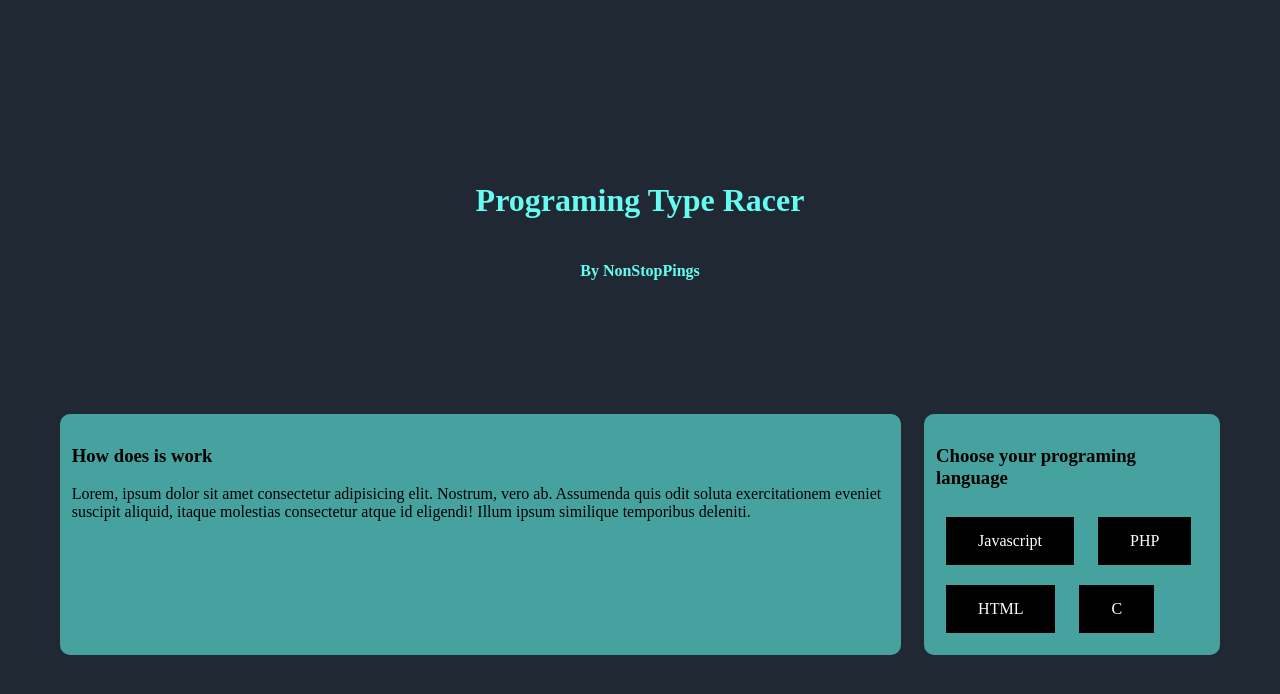
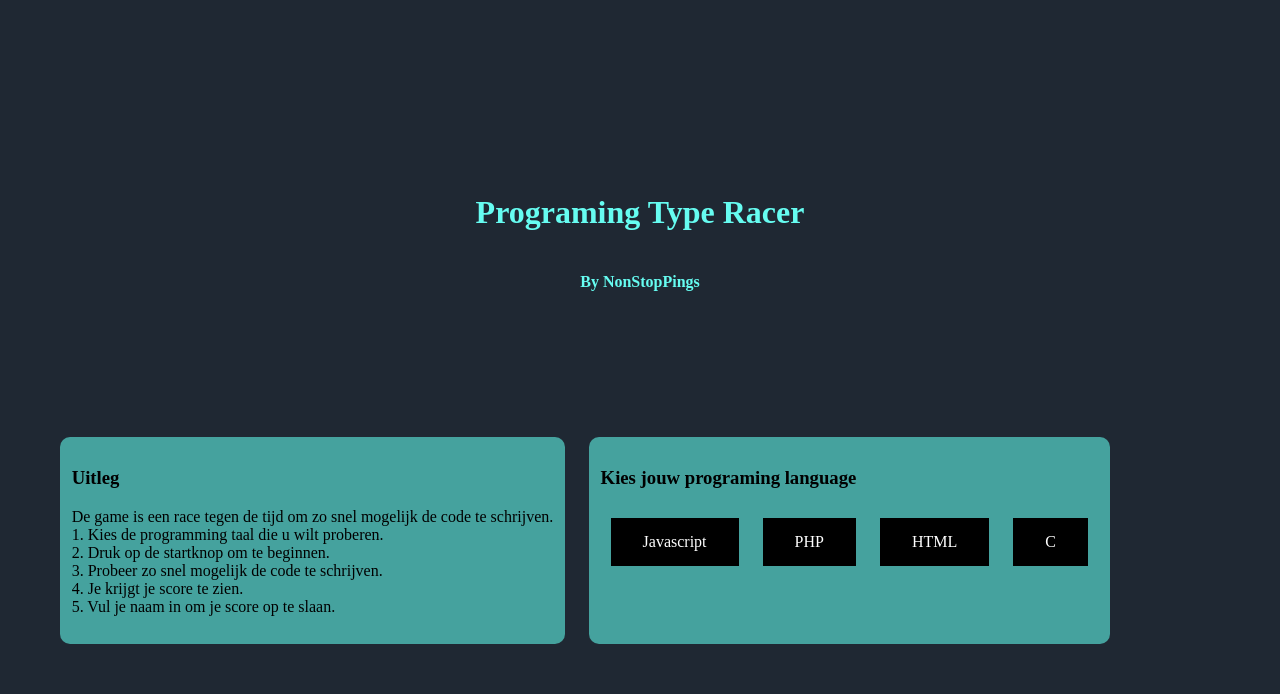
Before and after one commit to Ahmed-Farsi/CodeRacer, a PHP site: page / in a window 1280 px wide. Shown: the top 694 px of the page. Run offline with PHP 8.4, Linux system fonts and the light colour scheme.

Commit message:
Uitwerking van de exercise

```diff
--- a/index.php
+++ b/index.php
@@ -17,11 +17,21 @@
     <div class="lowerContainer">
         <div class="boxes">
             <div class="box1">
-                <h3>How does is work</h3>
-                <p>Lorem, ipsum dolor sit amet consectetur adipisicing elit. Nostrum, vero ab. Assumenda quis odit soluta exercitationem eveniet suscipit aliquid, itaque molestias consectetur atque id eligendi! Illum ipsum similique temporibus deleniti.</p>
+                <h3>Uitleg</h3>
+                <p>De game is een race tegen de tijd om zo snel mogelijk de code te schrijven.
+                <br>
+                   1. Kies de programming taal die u wilt proberen.
+                   <br>
+                   2. Druk op de startknop om te beginnen.
+                   <br>
+                   3. Probeer zo snel mogelijk de code te schrijven.
+                   <br>
+                   4. Je krijgt je score te zien.
+                   <br>
+                   5. Vul je naam in om je score op te slaan.</p>
             </div>
             <div class="box2">
-                <h3>Choose your programing language</h3>
+                <h3> Kies jouw programing language</h3>
                 <a href="game.php?id='JS'">Javascript</a>
                 <a href="game.php?id='PHP'">PHP</a>
                 <a href="game.php?id='HTML'">HTML</a>
```
